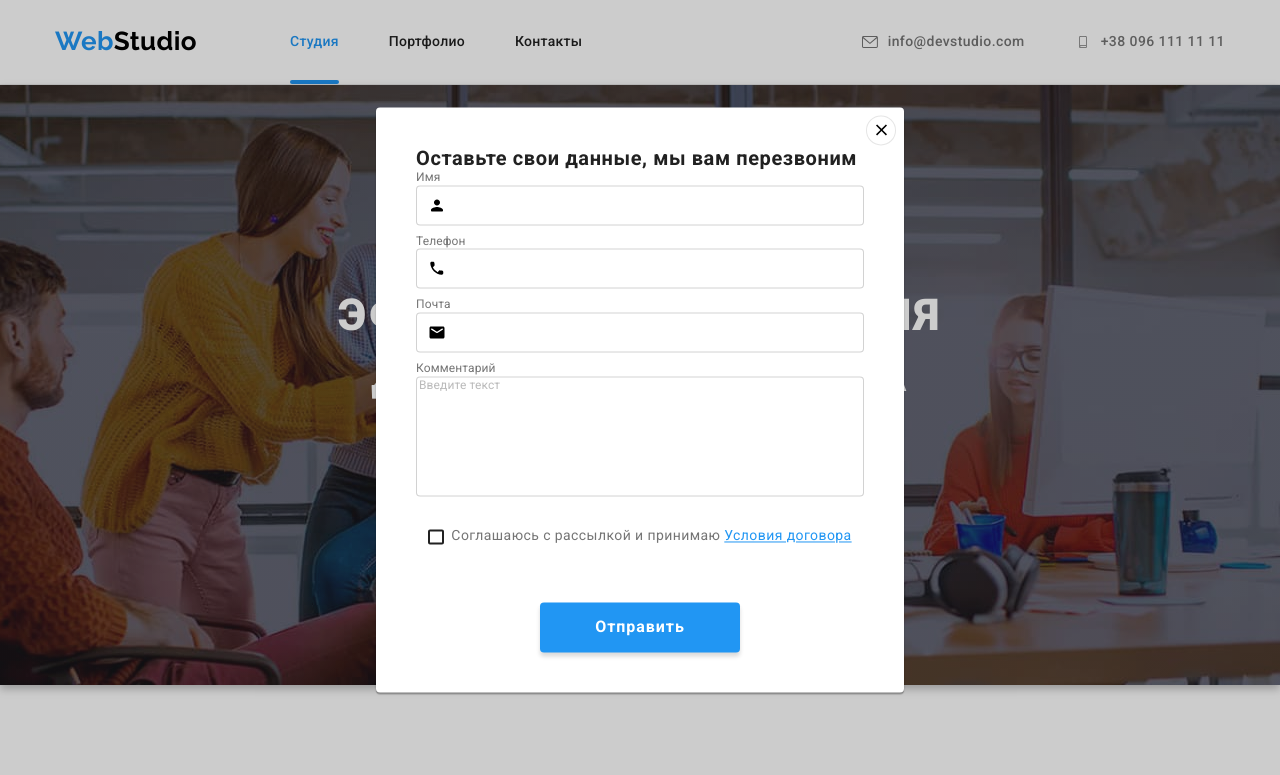
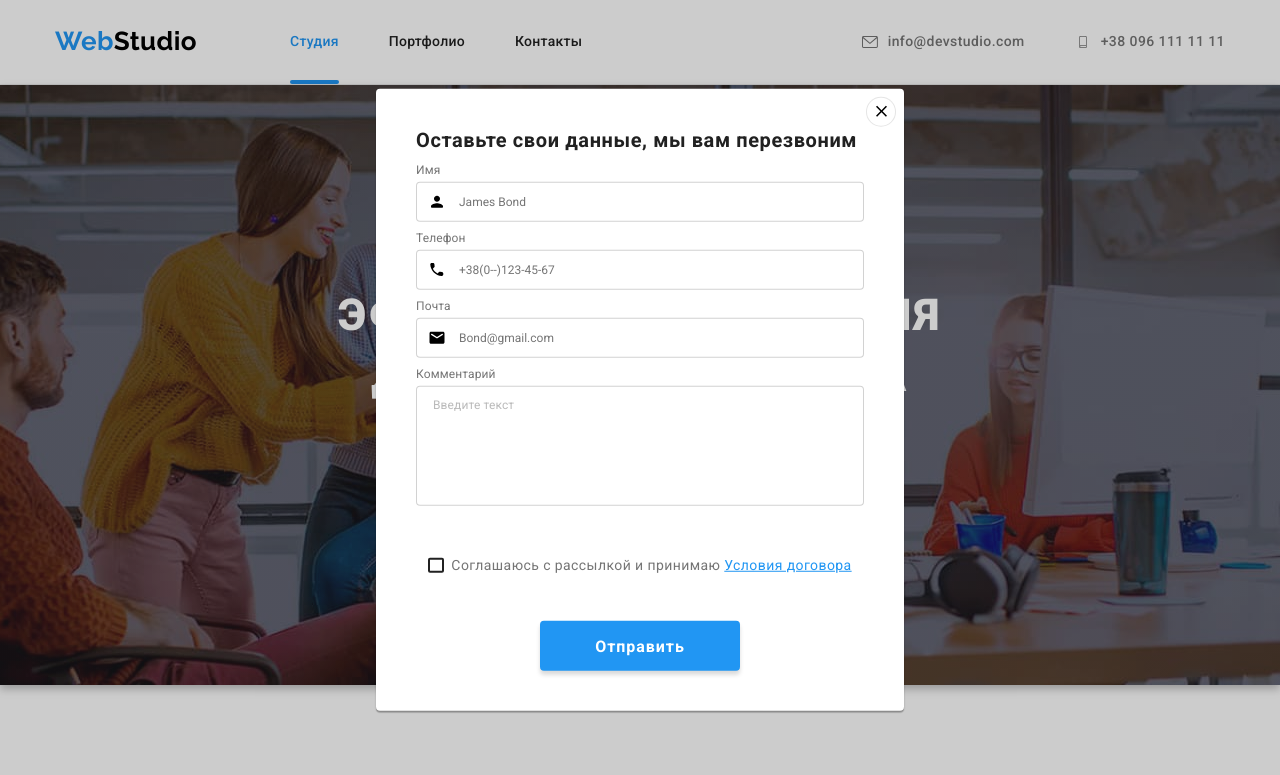
Before and after one commit to aleksander-omelchuk/goit-markup-hw-06, a plain HTML site: page index.html in a window 1280 px wide. Shown: the top 775 px of the page. Drawn offline with nearby package versions, Linux system fonts and the light colour scheme.

Commit message:
finished-14-31

```diff
--- a/css/style.css
+++ b/css/style.css
@@ -262,6 +262,9 @@ ul {
 	border-radius: 50%;
 	cursor: pointer;
 }
+.modal-close-btn:hover {
+	fill: var(--accent-color);
+}
 .modal-chapter {
 	font-size: 20px;
 	line-height: 1.15;
@@ -272,48 +275,41 @@ ul {
 .inputs {
 	display: flex;
 	flex-direction: column;
-	gap: 10px;
 }
 .rectangle {
 	width: 100%;
 	height: 40px;
+	margin-top: 4px;
 	padding: 0 42px;
+	outline: transparent;
+	transition-property: border-color;
+	transition-duration: 250ms;
+	transition-timing-function: cubic-bezier(0.4, 0, 0.2, 1);
 	border: 1px solid rgba(33, 33, 33, 0.2);
 border-radius: 4px;
+cursor: pointer;
 }
-.label-person {
+.rectangle:focus-within {
+	border-color: var(--accent-color);
+}
+.label {
 	position: relative;
 	font-size: 12px;
 	line-height: 1.16;
 	letter-spacing: 0.01em;
+	margin-bottom: 10px;
+
 }
-.icon-person {
+.label:focus-within {
+	fill: var(--accent-color);
+	border-color: var(--accent-color);
+}
+.icon-input {
 	position: absolute;
 	bottom: 11px;
 	left: 12px;
 }
-.label-phone {
-	position: relative;
-	font-size: 12px;
-	line-height: 1.16;
-	letter-spacing: 0.01em;
-}
-.icon-phone {
-	position: absolute;
-	bottom: 11px;
-	left: 12px;
-}
-.label-email {
-	position: relative;
-	font-size: 12px;
-	line-height: 1.16;
-	letter-spacing: 0.01em;
-}
-.icon-email {
-	position: absolute;
-	bottom: 11px;
-	left: 12px;
-}
+
 .user-message {
 	font-size: 12px;
 	line-height: 1.16;
@@ -323,8 +319,18 @@ border-radius: 4px;
 	width: 100%;
 	height: 120px;
 	resize: none;
+	margin-top: 4px;
+	padding: 12px 16px;
+	outline: transparent;
+	transition-property: border-color;
+	transition-duration: 250ms;
+	transition-timing-function: cubic-bezier(0.4, 0, 0.2, 1);
 	border: 1px solid rgba(33, 33, 33, 0.2);
 border-radius: 4px;
+cursor: pointer;
+}
+.text-message:focus-within {
+	border-color: var(--accent-color);
 }
 .text-message::placeholder {
 	font-size: 12px;
@@ -337,8 +343,10 @@ border-radius: 4px;
 	align-items: center;
 	position: relative;
 	display: flex;
+	margin-top: 20px;
 	margin-bottom: 30px;
 	gap: 7px;
+	cursor: pointer;
 }
 .checkbox-icon-vector {
 	display: inline-flex;
@@ -384,7 +392,6 @@ line-height: 1.71;
 	border: none;
 	border-radius: 4px;
 }
-.modal-button:hover,
 .modal-button:hover {
 	cursor: pointer;
 	background-color: var(--accent-background-color);
--- a/index.html
+++ b/index.html
@@ -64,27 +64,28 @@
 			<div class="modal">
 
 				<form name="register-form">
-					<strong class="modal-chapter">Оставьте свои данные, мы вам перезвоним</strong>
+
 					<div class="inputs">
-						<label class="label-person">Имя
-							<input class="rectangle" type="text" name="username">
-							<svg class="icon-person" width="18" height="18">
+						<strong class="modal-chapter">Оставьте свои данные, мы вам перезвоним</strong>
+						<label class="label">Имя
+							<input class="rectangle" type="text" name="username" placeholder="James Bond" required>
+							<svg class="icon-input" width="18" height="18">
 								<use href="./images/icons.svg#icon-person"></use>
 							</svg>
 						</label>
-						<label class="label-phone">Телефон
-							<input class="rectangle" type="tel" name="userphone">
-							<svg class="icon-phone" width="18" height="18">
+						<label class="label">Телефон
+							<input class="rectangle" type="tel" name="userphone" placeholder="+38(0--)123-45-67" required>
+							<svg class="icon-input" width="18" height="18">
 								<use href="./images/icons.svg#icon-phone"></use>
 							</svg>
 						</label>
-						<label class="label-email">Почта
-							<input class="rectangle" id="email" type="email" name="useremail">
-							<svg class="icon-email" width="18" height="18">
+						<label class="label">Почта
+							<input class="rectangle" id="email" type="email" name="useremail" placeholder="Bond@gmail.com">
+							<svg class="icon-input" width="18" height="18">
 								<use href="./images/icons.svg#icon-email"></use>
 							</svg>
 						</label>
-						<label class="user-message">Комментарий
+						<label class="label">Комментарий
 							<textarea class="text-message" name="user-message" cols="30" rows="10"
 								placeholder="Введите текст"></textarea>
 						</label>
```
